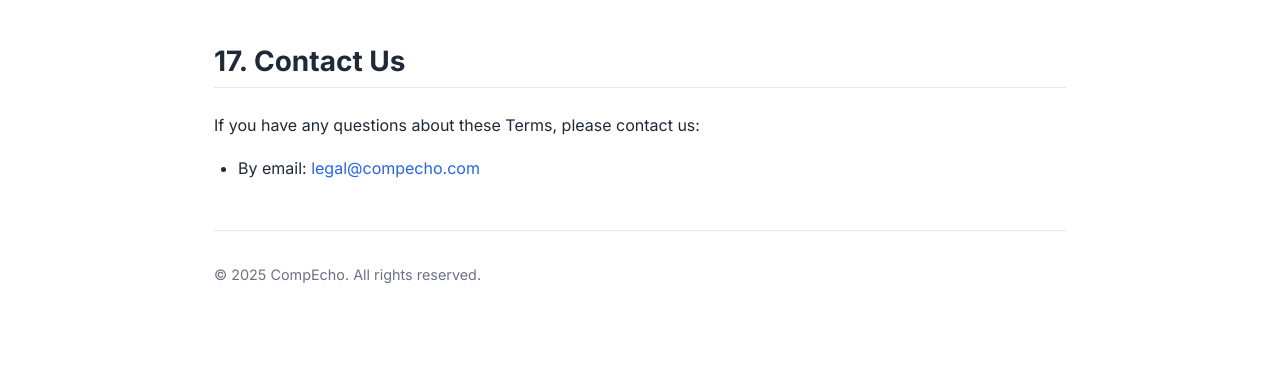
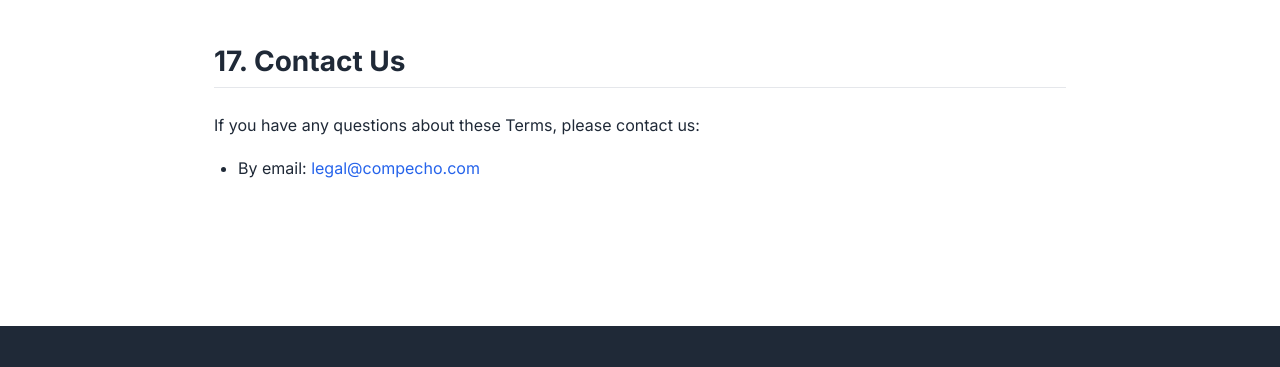
Before and after one commit to eniayomi/comp-echo-landing, a website: page terms-of-service.html in a window 1280 px wide. Shown: the part 10441-10808 px from the top of the page. Drawn offline with Linux system fonts and the light colour scheme.

Commit message:
made changes

```diff
--- a/terms-of-service.html
+++ b/terms-of-service.html
@@ -357,10 +357,6 @@
                     <li>By email: <a href="mailto:legal@compecho.com">legal@compecho.com</a></li>
                 </ul>
             </div>
-
-            <div class="terms-meta">
-                <p>© 2025 CompEcho. All rights reserved.</p>
-            </div>
         </div>
     </main>
 
```
